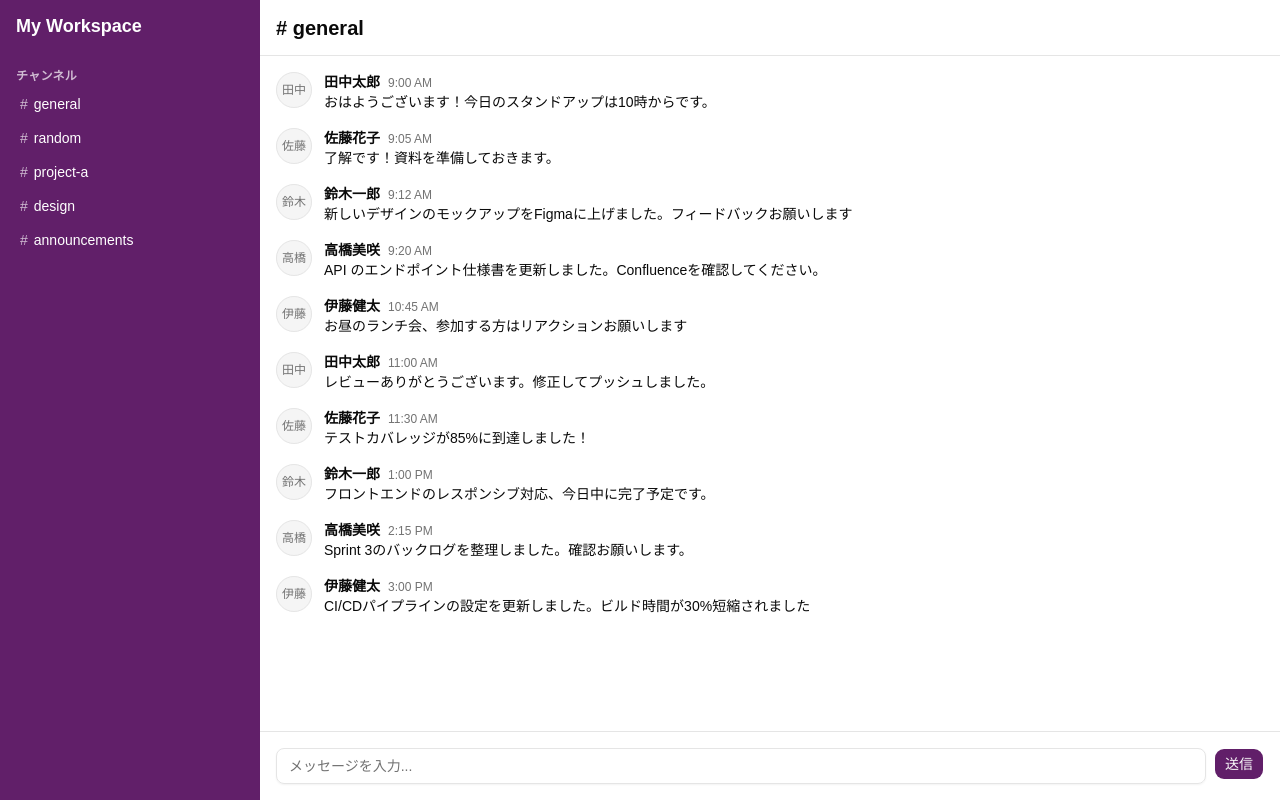
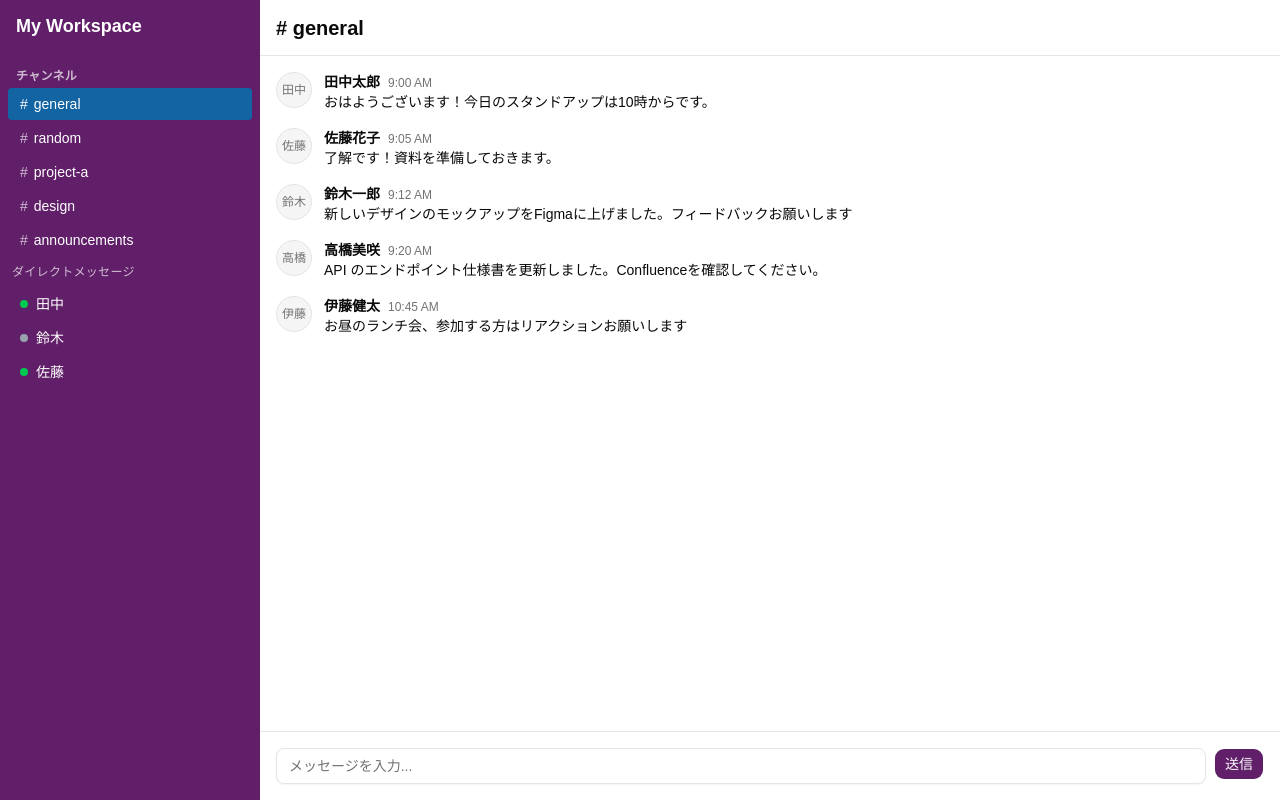
Before and after one commit to wakuwakuwork09-code/slack-clone, a React (Vite) app: page / in a window 1280 px wide. Built offline with nearby package versions, Linux system fonts and the light colour scheme.

Commit message:
Stage12: DMセクション+チャンネル/DM切替+メッセージ別表示

```diff
--- a/src/App.tsx
+++ b/src/App.tsx
@@ -1,15 +1,27 @@
+import { useState } from 'react'
 import { Sidebar } from '@/components/layout/sidebar'
 import { ChatHeader } from '@/components/layout/chat-header'
 import { MessageList } from '@/components/layout/message-list'
 import { MessageInput } from '@/components/layout/message-input'
+import { channels } from '@/data/channels'
+
+export interface SelectedItem {
+  readonly type: 'channel' | 'dm'
+  readonly id: string
+}
 
 function App() {
+  const [selectedItem, setSelectedItem] = useState<SelectedItem>({
+    type: 'channel',
+    id: channels[0].id,
+  })
+
   return (
     <div className="flex min-h-screen">
-      <Sidebar />
+      <Sidebar selectedItem={selectedItem} onSelect={setSelectedItem} />
       <div className="flex-1 flex flex-col">
-        <ChatHeader />
-        <MessageList />
+        <ChatHeader selectedItem={selectedItem} onSelect={setSelectedItem} />
+        <MessageList selectedItem={selectedItem} />
         <MessageInput />
       </div>
     </div>
--- a/src/components/layout/chat-header.tsx
+++ b/src/components/layout/chat-header.tsx
@@ -3,9 +3,31 @@ import { Menu } from 'lucide-react'
 import { Button } from '@/components/ui/button'
 import { Sheet, SheetContent, SheetTitle } from '@/components/ui/sheet'
 import { SidebarContent } from '@/components/layout/sidebar'
+import { channels } from '@/data/channels'
+import { directMessages } from '@/data/dms'
+import type { SelectedItem } from '@/App'
 
-export function ChatHeader() {
+interface ChatHeaderProps {
+  readonly selectedItem: SelectedItem
+  readonly onSelect: (item: SelectedItem) => void
+}
+
+function getHeaderLabel(selectedItem: SelectedItem): string {
+  if (selectedItem.type === 'channel') {
+    const ch = channels.find((c) => c.id === selectedItem.id)
+    return `# ${ch?.name ?? 'unknown'}`
+  }
+  const dm = directMessages.find((d) => d.id === selectedItem.id)
+  return `@ ${dm?.userName ?? 'unknown'}`
+}
+
+export function ChatHeader({ selectedItem, onSelect }: ChatHeaderProps) {
   const [isOpen, setIsOpen] = useState(false)
+
+  const handleSelect = (item: SelectedItem) => {
+    onSelect(item)
+    setIsOpen(false)
+  }
 
   return (
     <div className="flex items-center h-14 px-4 border-b gap-2">
@@ -18,7 +40,7 @@ export function ChatHeader() {
         <Menu className="h-5 w-5" />
       </Button>
 
-      <h2 className="text-xl font-bold"># general</h2>
+      <h2 className="text-xl font-bold">{getHeaderLabel(selectedItem)}</h2>
 
       <Sheet open={isOpen} onOpenChange={setIsOpen}>
         <SheetContent
@@ -27,7 +49,7 @@ export function ChatHeader() {
           showCloseButton={false}
         >
           <SheetTitle className="sr-only">メニュー</SheetTitle>
-          <SidebarContent />
+          <SidebarContent selectedItem={selectedItem} onSelect={handleSelect} />
         </SheetContent>
       </Sheet>
     </div>
--- a/src/components/layout/message-list.tsx
+++ b/src/components/layout/message-list.tsx
@@ -1,10 +1,19 @@
 import { Avatar, AvatarFallback } from '@/components/ui/avatar'
 import { messages } from '@/data/messages'
+import type { SelectedItem } from '@/App'
 
-export function MessageList() {
+interface MessageListProps {
+  readonly selectedItem: SelectedItem
+}
+
+export function MessageList({ selectedItem }: MessageListProps) {
+  const filtered = messages.filter(
+    (msg) => msg.type === selectedItem.type && msg.parentId === selectedItem.id,
+  )
+
   return (
     <div className="flex-1 overflow-y-auto p-4 space-y-4">
-      {messages.map((msg) => (
+      {filtered.map((msg) => (
         <div key={msg.id} className="flex gap-3">
           <Avatar className="h-9 w-9 flex-shrink-0">
             <AvatarFallback className="text-xs">
--- a/src/components/layout/sidebar.tsx
+++ b/src/components/layout/sidebar.tsx
@@ -1,12 +1,13 @@
-const channels = [
-  'general',
-  'random',
-  'project-a',
-  'design',
-  'announcements',
-] as const
+import { channels } from '@/data/channels'
+import { directMessages } from '@/data/dms'
+import type { SelectedItem } from '@/App'
 
-export function SidebarContent() {
+interface SidebarContentProps {
+  readonly selectedItem: SelectedItem
+  readonly onSelect: (item: SelectedItem) => void
+}
+
+export function SidebarContent({ selectedItem, onSelect }: SidebarContentProps) {
   return (
     <>
       <div className="px-4 py-3 font-bold text-lg">
@@ -18,24 +19,61 @@ export function SidebarContent() {
       </div>
 
       <nav className="flex flex-col px-2 gap-0.5">
-        {channels.map((name) => (
-          <div
-            key={name}
-            className="flex items-center h-8 px-3 rounded text-sm hover:bg-white/10"
-          >
-            <span className="mr-1.5 text-white/70">#</span>
-            <span>{name}</span>
-          </div>
-        ))}
+        {channels.map((ch) => {
+          const isActive = selectedItem.type === 'channel' && selectedItem.id === ch.id
+          return (
+            <button
+              key={ch.id}
+              type="button"
+              onClick={() => onSelect({ type: 'channel', id: ch.id })}
+              className={`flex items-center h-8 px-3 rounded text-sm cursor-pointer text-left ${
+                isActive ? 'bg-[#1264A3] text-white' : 'hover:bg-white/10'
+              }`}
+            >
+              <span className={`mr-1.5 ${isActive ? 'text-white' : 'text-white/70'}`}>#</span>
+              <span>{ch.name}</span>
+            </button>
+          )
+        })}
+      </nav>
+
+      <div className="px-3 py-2 text-xs uppercase tracking-wide opacity-70">
+        ダイレクトメッセージ
+      </div>
+
+      <nav className="flex flex-col px-2 gap-0.5">
+        {directMessages.map((dm) => {
+          const isActive = selectedItem.type === 'dm' && selectedItem.id === dm.id
+          return (
+            <button
+              key={dm.id}
+              type="button"
+              onClick={() => onSelect({ type: 'dm', id: dm.id })}
+              className={`flex items-center gap-2 h-8 px-3 rounded text-sm cursor-pointer text-left ${
+                isActive ? 'bg-[#1264A3] text-white' : 'hover:bg-white/10'
+              }`}
+            >
+              <span
+                className={`w-2 h-2 rounded-full ${dm.online ? 'bg-green-500' : 'bg-gray-400'}`}
+              />
+              <span>{dm.userName}</span>
+            </button>
+          )
+        })}
       </nav>
     </>
   )
 }
 
-export function Sidebar() {
+interface SidebarProps {
+  readonly selectedItem: SelectedItem
+  readonly onSelect: (item: SelectedItem) => void
+}
+
+export function Sidebar({ selectedItem, onSelect }: SidebarProps) {
   return (
     <aside className="hidden md:flex w-[260px] flex-shrink-0 bg-[#611f69] text-white flex-col">
-      <SidebarContent />
+      <SidebarContent selectedItem={selectedItem} onSelect={onSelect} />
     </aside>
   )
 }
--- /dev/null
+++ b/src/data/channels.ts
@@ -0,0 +1,12 @@
+export interface Channel {
+  readonly id: string
+  readonly name: string
+}
+
+export const channels: readonly Channel[] = [
+  { id: 'ch-1', name: 'general' },
+  { id: 'ch-2', name: 'random' },
+  { id: 'ch-3', name: 'project-a' },
+  { id: 'ch-4', name: 'design' },
+  { id: 'ch-5', name: 'announcements' },
+]
--- /dev/null
+++ b/src/data/dms.ts
@@ -0,0 +1,11 @@
+export interface DirectMessage {
+  readonly id: string
+  readonly userName: string
+  readonly online: boolean
+}
+
+export const directMessages: readonly DirectMessage[] = [
+  { id: '1', userName: '田中', online: true },
+  { id: '2', userName: '鈴木', online: false },
+  { id: '3', userName: '佐藤', online: true },
+]
```
Also changed, not shown: src/data/messages.ts (+45 -10 lines).
